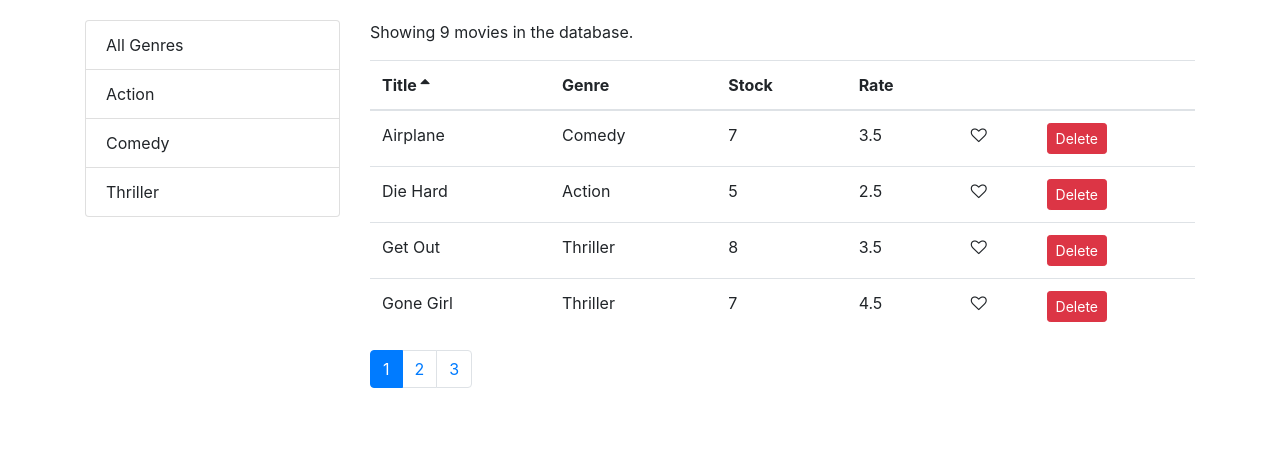
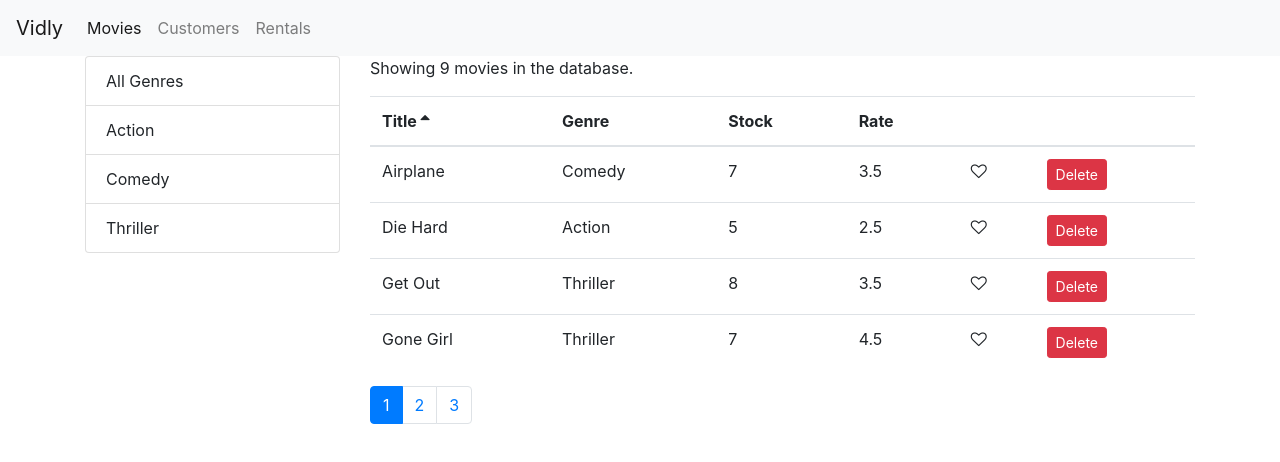
Before and after one commit to Bella1919/React-Movies-App-demo, a React (Create React App) app: page /movies in a window 1280 px wide. Shown: the top 462 px of the page. Built offline with nearby package versions, Linux system fonts and the light colour scheme.

Commit message:
add router and navBar

```diff
--- a/package.json
+++ b/package.json
@@ -12,6 +12,7 @@
     "prop-types": "^15.7.2",
     "react": "^17.0.1",
     "react-dom": "^17.0.1",
+    "react-router-dom": "^5.2.0",
     "react-scripts": "4.0.3",
     "web-vitals": "^1.1.0"
   },
--- a/src/App.js
+++ b/src/App.js
@@ -1,12 +1,31 @@
 import React from 'react';
+import {Route,Redirect,Switch} from 'react-router-dom';
 import Movies from './components/movies';
+import Customers from './components/customers';
+import Rentals from './components/rentals';
+import NotFound from './components/notFound';
+import NavBar from './components/navBar';
 import './App.css';
+
+
 
 function App() {
   return (
-  <main className='container'>
-    <Movies />
-  </main>
+    <React.Fragment>
+      <NavBar />
+      <main className='container'>
+        <Switch>
+          <Route path="/movies" component={Movies}/>
+          <Route path="/customers" component={Customers}/>
+          <Route path="/rentals" component={Rentals}/>
+          <Route path="/not-found" component={NotFound}/>
+          {/* Set when URL meet "/" will auto jump to page Movies */}
+          {/* Put the exact to make sure it will set Movies as home page */}
+          <Redirect from="/"  exact to="/movies" />
+          <Redirect to="/not-found" />
+        </Switch>
+      </main>
+    </React.Fragment>
   );
 }
 
--- /dev/null
+++ b/src/components/customers.jsx
@@ -0,0 +1,12 @@
+import React from 'react';
+
+const Customers = () => {
+    return (
+        <h1>
+            Customers
+        </h1>
+
+     );
+}
+
+export default Customers;
--- /dev/null
+++ b/src/components/navBar.jsx
@@ -0,0 +1,40 @@
+import React from 'react';
+import {Link, NavLink} from 'react-router-dom';
+
+
+
+const NavBar = () => {
+    return (
+        <nav className="navbar navbar-expand-lg navbar-light bg-light">
+            <Link className="navbar-brand" to="/">
+                Vidly
+            </Link>
+            <button
+                className="navbar-toggler"
+                type="button"
+                data-bs-toggle="collapse"
+                data-bs-target="#navbarNavAltMarkup"
+                aria-controls="navbarNavAltMarkup"
+                aria-expanded="false"
+                aria-label="Toggle navigation"
+            >
+                <span className="navbar-toggler-icon"></span>
+            </button>
+            <div className="collapse navbar-collapse" id="navbarNavAltMarkup">
+                <div className="navbar-nav">
+                    <NavLink className="nav-link nav-link" to="/movies">
+                        Movies
+                    </NavLink>
+                    <NavLink className="nav-link nav-link" to="/customers">
+                        Customers
+                    </NavLink>
+                    <NavLink className="nav-link nav-link" to="/rentals">
+                        Rentals
+                    </NavLink>
+                </div>
+            </div>
+        </nav>
+     );
+}
+
+export default NavBar;
--- /dev/null
+++ b/src/components/notFound.jsx
@@ -0,0 +1,11 @@
+import React from 'react';
+
+const NotFound = () => {
+    return (
+        <h1>
+            NotFound
+        </h1>
+     );
+}
+
+export default NotFound;
--- /dev/null
+++ b/src/components/rentals.jsx
@@ -0,0 +1,11 @@
+import React from 'react';
+
+const Rentals = () => {
+    return (
+        <h1>
+            Rentals
+        </h1>
+     );
+}
+
+export default Rentals;
--- a/src/index.css
+++ b/src/index.css
@@ -1,7 +1,10 @@
 body {
   margin: 0;
-  padding: 20px 0 0 0;
+  padding: 0 0 0 0;
   font-family: sans-serif;
+}
+.navBar{
+  margin-bottom: 30px;
 }
 
 .clickable{
--- a/src/index.js
+++ b/src/index.js
@@ -1,5 +1,6 @@
 import React from 'react';
 import ReactDOM from 'react-dom';
+import {BrowserRouter} from 'react-router-dom';
 import './index.css';
 import App from './App';
 import reportWebVitals from './reportWebVitals';
@@ -7,9 +8,11 @@
 import 'font-awesome/css/font-awesome.css';
 
 ReactDOM.render(
-  <React.StrictMode>
-    <App />
-  </React.StrictMode>,
+
+    <BrowserRouter>
+       <App />
+    </BrowserRouter>,
+
   document.getElementById('root')
 );
 
```
Also changed, not shown: src/components/movieForm.jsx (added, +11 -0 lines), 1 other file (tests, documents, lock files or other folders).
